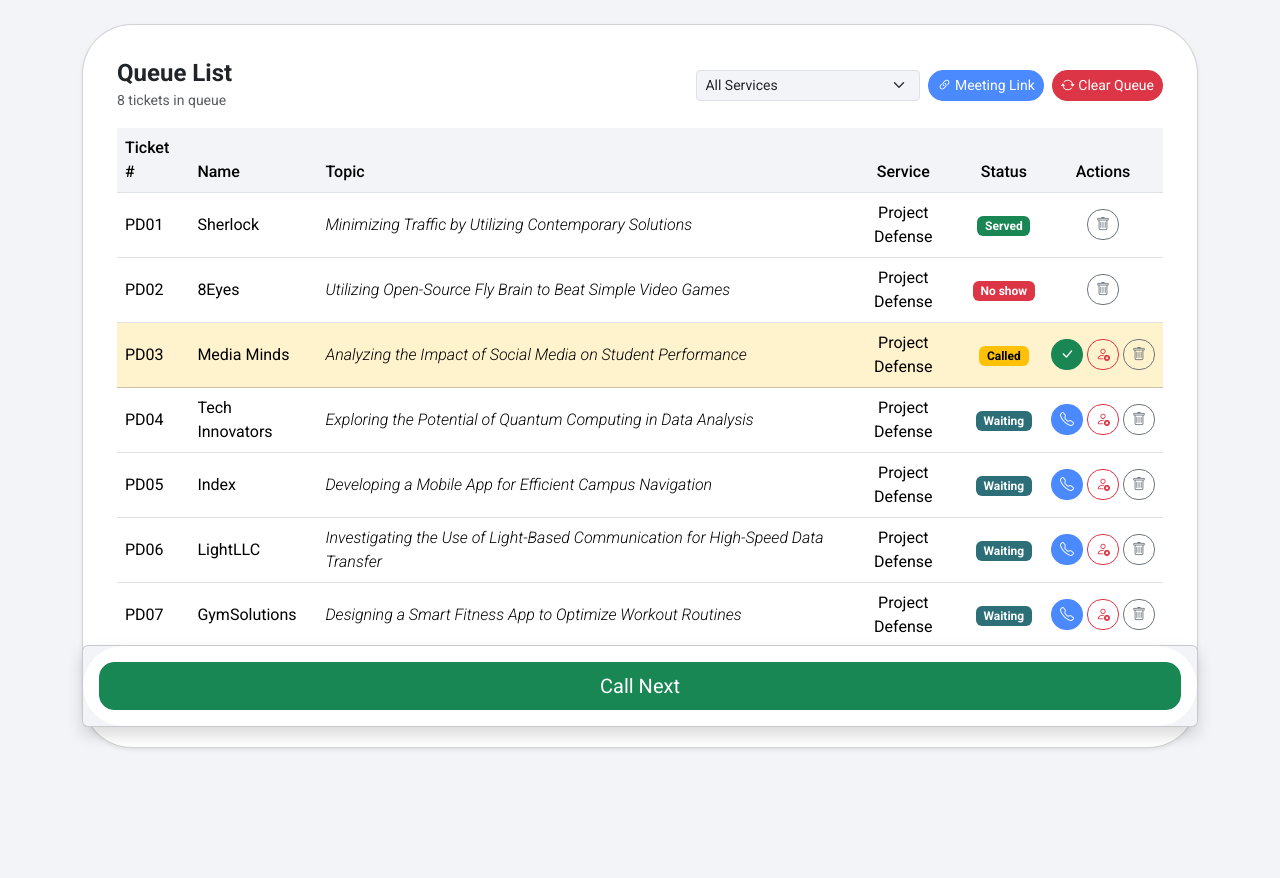
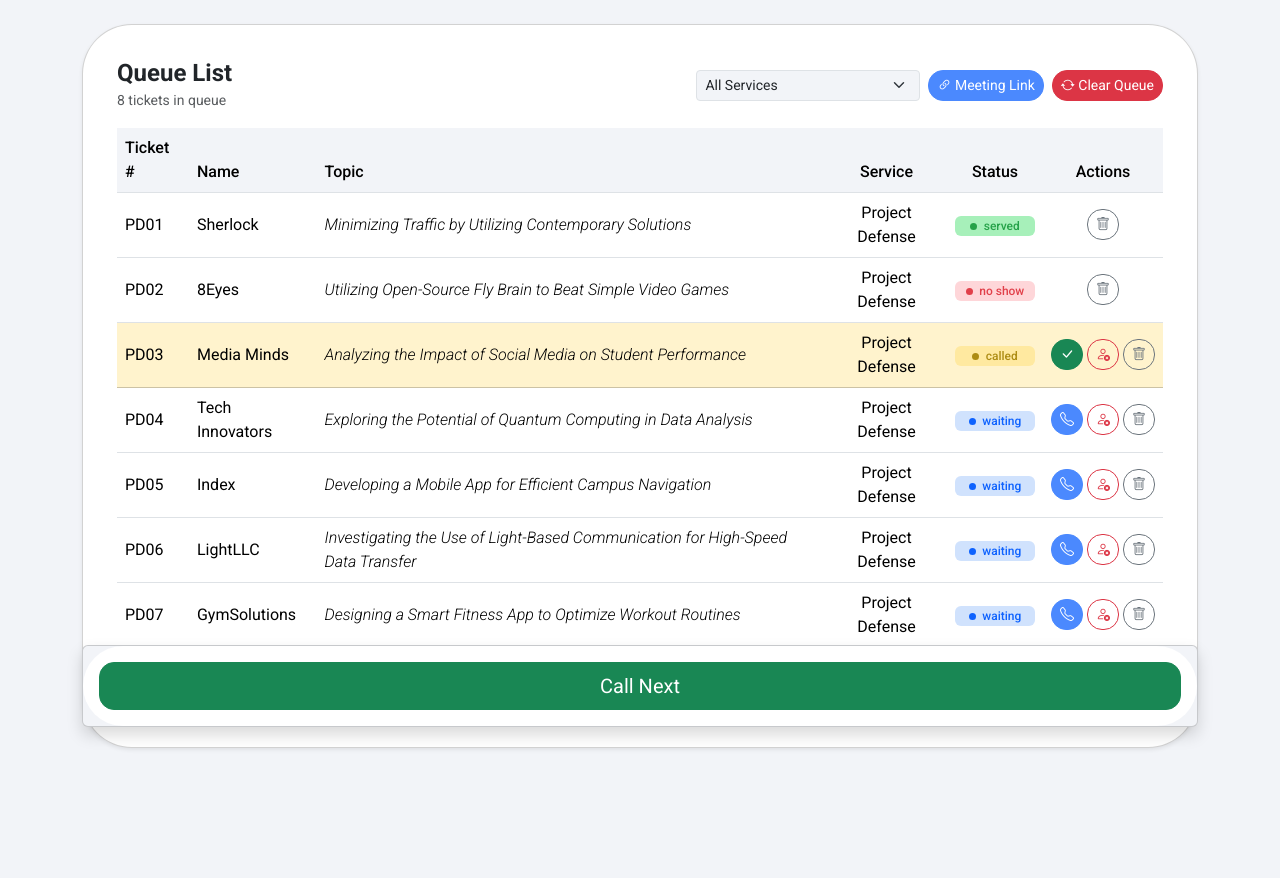
Before and after one commit to gianbonilla-IIT/BONILLA-CCC181, a Flask app: page /staff in a window 1280 px wide. Shown: the part 57-935 px from the top of the page. Run offline with Flask 3, Linux system fonts and the light colour scheme.

Commit message:
made status badges look better (#1)

```diff
--- a/static/css/style.css
+++ b/static/css/style.css
@@ -103,3 +103,26 @@ h2 { color: var(--pale-blue); }
   font-weight: 300;
   font-style: italic;
 }
+
+.status-badge {
+  display: inline-flex;
+  align-items: center;
+  justify-content: center;
+  gap: 0.4rem;
+  width: 5rem;               /* same width for every status */
+  font-weight: 500;
+}
+
+.status-badge::before {
+  content: "";
+  width: 0.45rem;
+  height: 0.45rem;
+  border-radius: 50%;
+  background-color: currentColor;
+  flex-shrink: 0;
+}
+
+.status-served  { background-color: #A7F0BA; color: #26A249; }
+.status-no-show { background-color: #FED6D9; color: #E1404A; }
+.status-called  { background-color: #ffe9a0; color: #ad8c13; }
+.status-waiting { background-color: #D0E2FD; color: #0E62FE; }
--- a/templates/_badges.html
+++ b/templates/_badges.html
@@ -1,9 +1,3 @@
 {% macro status_badge(status) %}
-  {% set styles = {
-    "waiting": "text-bg-primary",
-    "called": "text-bg-warning",
-    "served": "text-bg-success",
-    "no-show": "text-bg-danger"
-  } %}
-  <span class="badge {{ styles.get(status, 'text-bg-secondary') }}">{{ status|replace('-', ' ')|capitalize }}</span>
+  <span class="badge status-badge status-{{ status }}">{{ status|replace('-', ' ')}}</span>
 {% endmacro %}
```
